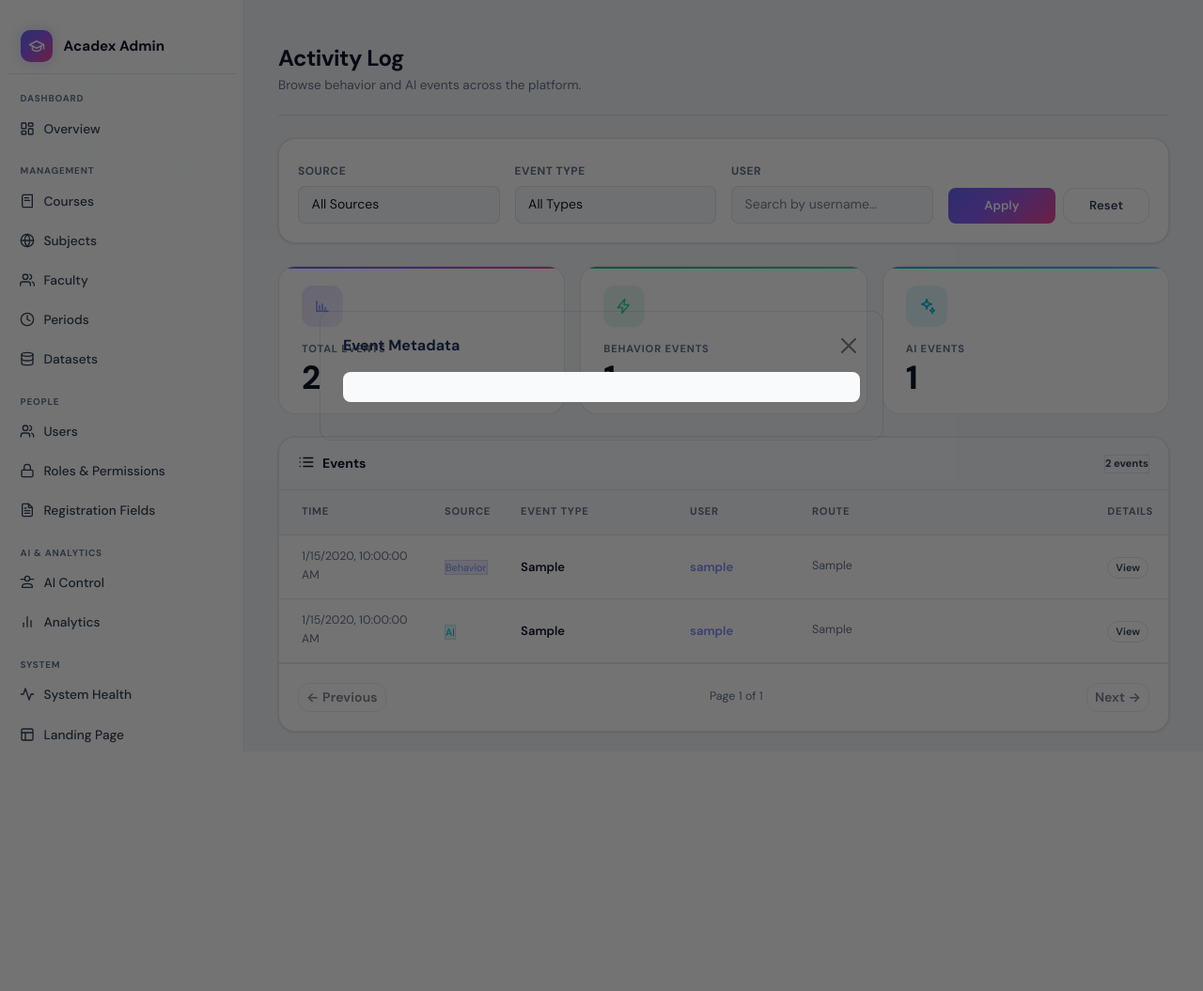
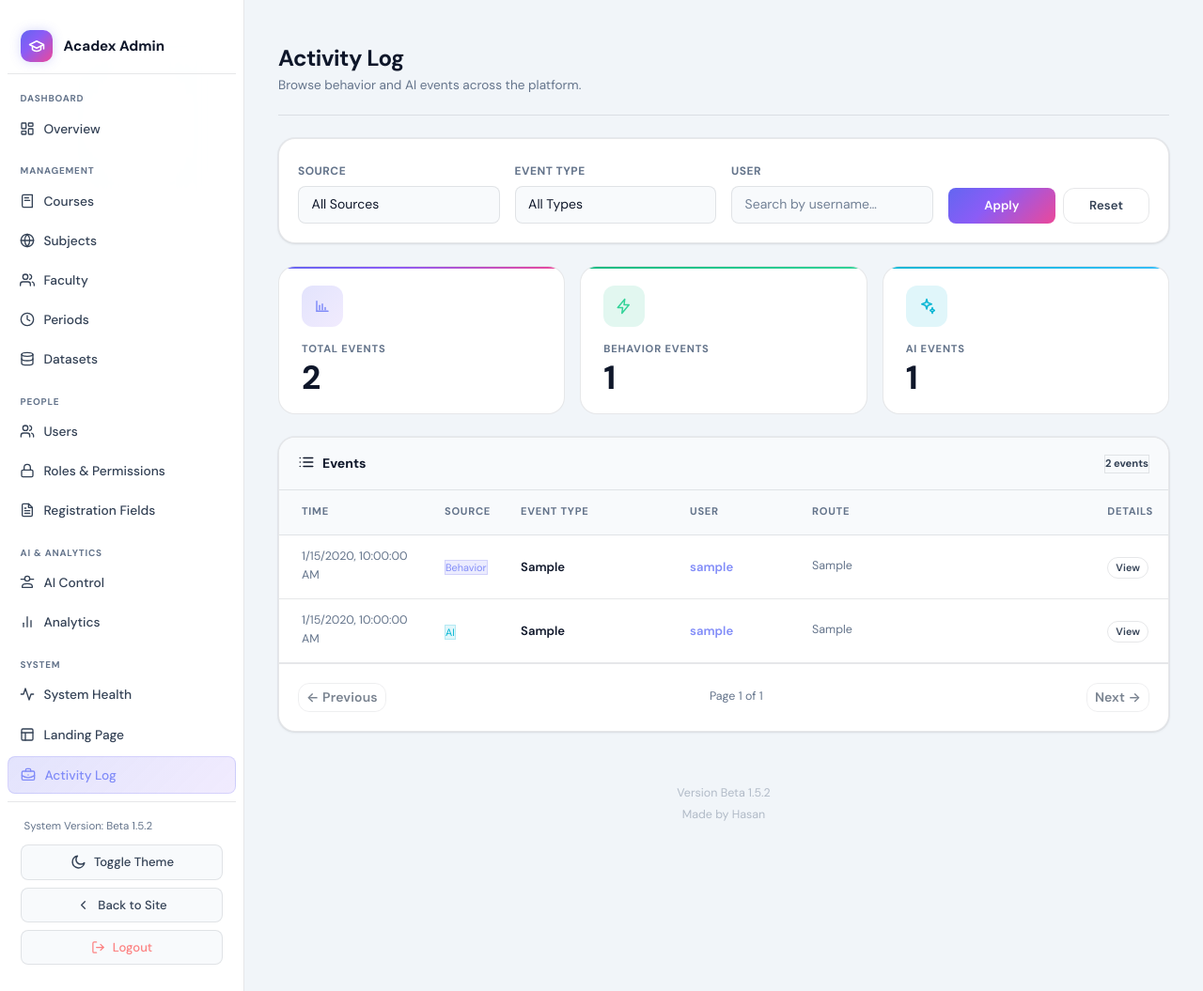
Before and after one commit to DFOM/Acadex, a Flask app: page /admin/activity in a window 1280 px wide. Shown: the whole page at 94% size. Before the commit the page ends 791 px from the top, so only its background shows below. Run offline with Flask 3, Linux system fonts and the light colour scheme; a user stored in the database is signed in; data comes from the database, SQL or seed files in the repository; tables that the repository leaves empty hold one stand-in row (values such as "Sample post"); parts of the project's set-up code (start-up, migrations or seed data) failed here and were passed over; some libraries are stand-ins or nearby versions.

Commit message:
Beta 1.5.2: fix activity log metadata modal visibility

```diff
--- a/app.py
+++ b/app.py
@@ -20,7 +20,7 @@ from Routes.main_routes import main_bp
 from Routes.student_routes import student_bp
 from Routes.schedule_routes import schedule_bp
 
-VERSION = 'Beta 1.5.1-phase1'
+VERSION = 'Beta 1.5.2'
 APP_STARTED_AT = datetime.utcnow().replace(tzinfo=None).isoformat() + 'Z'
 
 app = Flask(__name__)
--- a/templates/Admin/activity_log.html
+++ b/templates/Admin/activity_log.html
@@ -97,7 +97,7 @@
 </div>
 
 {# ── Metadata modal ── #}
-<div id="actMetaModal" style="display:none;position:fixed;top:0;left:0;width:100%;height:100%;background:rgba(0,0,0,.55);z-index:1060;" class="d-flex align-items-center justify-content-center">
+<div id="actMetaModal" style="display:none;position:fixed;top:0;left:0;width:100%;height:100%;background:rgba(0,0,0,.55);z-index:1060;" class="align-items-center justify-content-center">
     <div style="background:var(--ax-surface-1);border:1px solid var(--ax-border);border-radius:12px;max-width:600px;width:90%;max-height:70vh;overflow:auto;padding:1.5rem;">
         <div class="d-flex justify-content-between align-items-center mb-3">
             <h6 style="margin:0;font-weight:700;color:var(--ax-text);">Event Metadata</h6>
@@ -119,6 +119,18 @@
 
     let currentPage = 1;
     let totalPages = 1;
+
+    function hasRenderableMetadata(raw) {
+        if (raw === null || raw === undefined) return false;
+        if (typeof raw === 'string') {
+            const trimmed = raw.trim();
+            return trimmed !== '' && trimmed !== '{}' && trimmed.toLowerCase() !== 'null';
+        }
+        if (typeof raw === 'object') {
+            return Object.keys(raw).length > 0;
+        }
+        return true;
+    }
 
     function buildParams() {
         const p = new URLSearchParams();
@@ -177,7 +189,7 @@
                         : '<span class="ax-badge" style="background:rgba(99,102,241,.12);color:#818CF8;border:1px solid rgba(99,102,241,.2);font-size:.68rem;">Behavior</span>';
 
                     const ts = ev.created_at ? new Date(ev.created_at).toLocaleString() : '—';
-                    const hasMetadata = ev.metadata && ev.metadata !== '{}' && ev.metadata !== '';
+                    const hasMetadata = hasRenderableMetadata(ev.metadata);
 
                     const tr = document.createElement('tr');
                     tr.innerHTML = `
@@ -209,9 +221,16 @@
 
     function showMeta(raw) {
         let pretty = raw;
-        try { pretty = JSON.stringify(JSON.parse(raw), null, 2); } catch {}
+        try {
+            if (typeof raw === 'string') {
+                const parsed = JSON.parse(raw);
+                pretty = JSON.stringify(parsed, null, 2);
+            } else {
+                pretty = JSON.stringify(raw, null, 2);
+            }
+        } catch {}
         document.getElementById('actMetaContent').textContent = pretty;
-        document.getElementById('actMetaModal').style.display = '';
+        document.getElementById('actMetaModal').style.display = 'flex';
     }
 
     document.getElementById('actMetaClose').addEventListener('click', () => {
```
Also changed, not shown: PROJECT_CONTEXT.md (+7 -1 lines), README.md.
